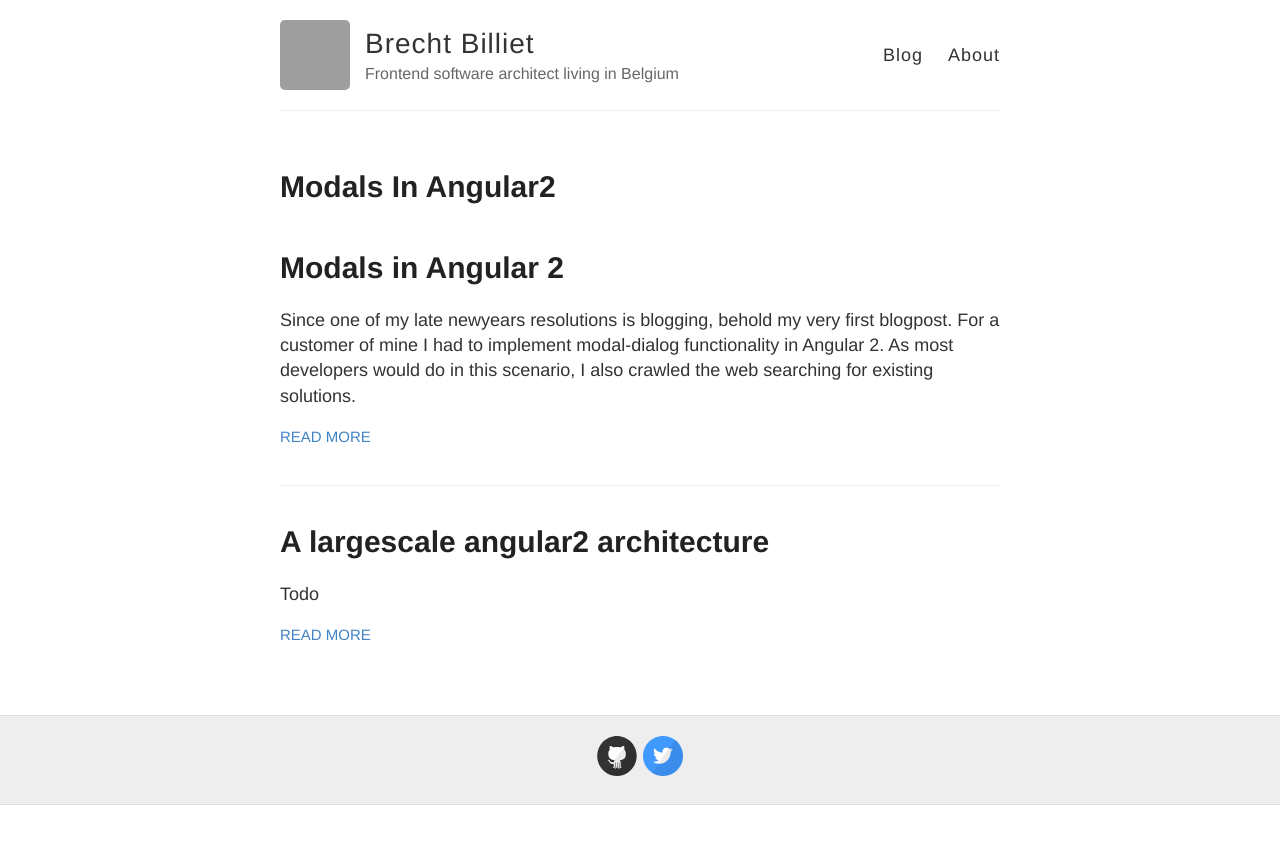
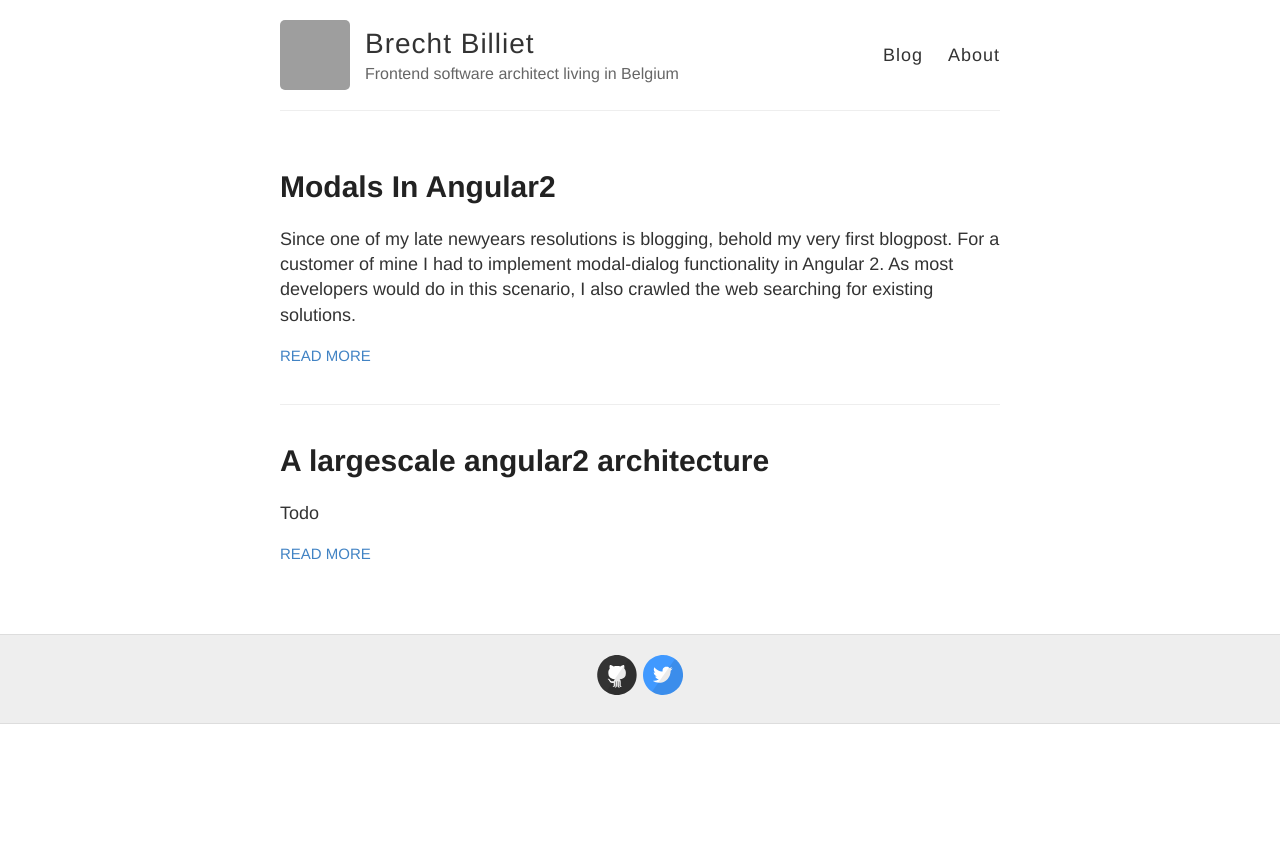
Before and after one commit to brechtbilliet/brechtbilliet.github.io, a Jekyll site: the page built from index.html, in a window 1280 px wide. Shown: the top 844 px of the page. Built offline with Jekyll 4.4.1, drawn with Linux system fonts in a browser that asks for light colours; grey boxes are pictures that could not be loaded.

Commit message:
Update 2016-8-24-Modals-in-angular2.md

```diff
--- a/_posts/2016-8-24-Modals-in-angular2.md
+++ b/_posts/2016-8-24-Modals-in-angular2.md
@@ -1,4 +1,3 @@
-# Modals in Angular 2
 Since one of my late newyears resolutions is blogging, behold my very first blogpost.
 For a customer of mine I had to implement modal-dialog functionality in Angular 2.
 As most developers would do in this scenario, I also crawled the web searching for existing solutions.
```
